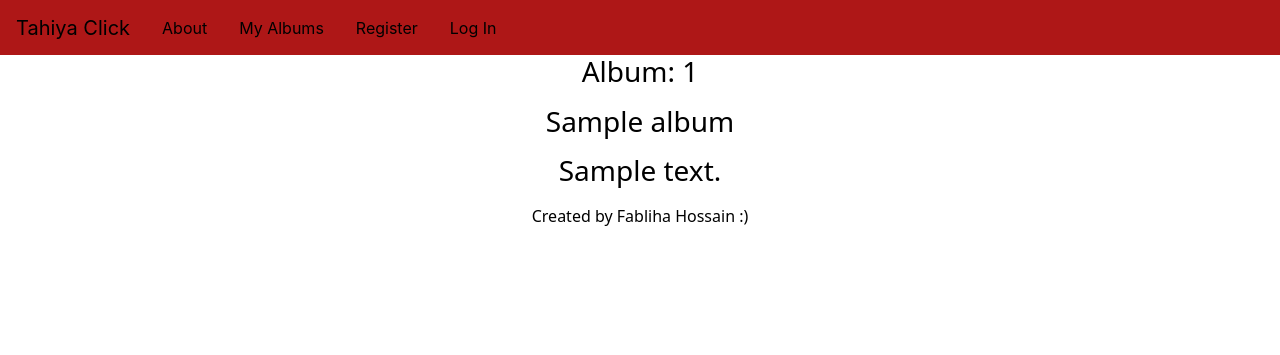
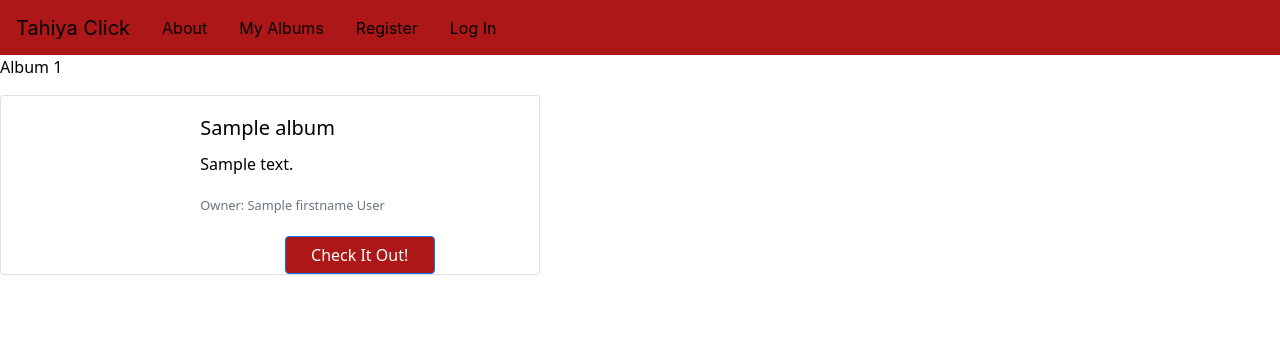
Before and after one commit to FablihaHossain/tahiya_click, a Flask app: template application/templates/albumsPage.html in a window 1280 px wide. Shown: the top 355 px of the page. Run offline with Flask 2, Linux system fonts and the light colour scheme; the template is opened without the code that fills it: most values are stand-ins (such as "Sample title", 1, 10 or a date in 2020); some libraries are stand-ins or nearby versions.

Commit message:
re-designed the my albums page to display all albums in the database with a card

```diff
--- a/application/templates/albumsPage.html
+++ b/application/templates/albumsPage.html
@@ -2,7 +2,75 @@
 {% block title %} <title> Home Page </title> {% endblock title %}
 
 {% block body %}
-<div class = "body-html body-size">
+		<div class = "body-html body-size">
+		{% for album in albums %}
+		<p> Album {{album.album_id}}</p>
+		<div class="card mb-3" style="max-width: 540px;">
+		  <div class="row no-gutters">
+		    <div class="col-md-4">
+		    {% for image in coverImages %}
+		    	{% if image in album.images %}
+		      		<img src="{{image}}" height= "200" width = "400" class="card-img" alt="...">
+		      	{% endif %}
+		     {% endfor %}
+		    </div>
+		    <div class="col-md-8">
+		      <div class="card-body">
+		        <h5 class="card-title">{{album.name}}</h5>
+		        <p class="card-text">{{album.description}}</p>
+		        {% for user in users %}
+			        {% if album.owner_id == user.user_id %}
+				        <p class="card-text"><small class="text-muted"> Owner: {{user.firstname}} {{user.lastname}}</small></p>
+			        {% endif %}
+		        {% endfor %}
+		      </div>
+		      <div class = "text-center">
+		      <a href="#" class="btn btn-primary btn-primary-block">Check It Out!</a>
+		  </div>
+		    </div>
+		  </div>
+		</div>
+		{% endfor %}
+	</div>
+
+
+
+<!-- 	<div class = "body-html body-size">
+		{% for album in albums %}
+		<p> Album {{album.album_id}}</p>
+		<div class="card mb-3" style="max-width: 540px;">
+		  <div class="row no-gutters">
+		    <div class="col-md-4">
+		    {% set imageSet = False %}
+		    {% for image in img %}
+		     <p> Before imageSet is {{imageSet}}</p>
+		    	{% if (imageSet == False) and (image in album.images) %}
+		      		<img src="{{image}}" class="card-img" alt="...">
+		      		{% set imageSet = True %}
+		      		<p> After imageSet is {{imageSet}}</p>
+		      	{% endif %}
+		      	<p> dud imageSet is {{imageSet}}</p>
+		     {% endfor %}
+		     <p> {{imageSet}}</p>
+		    </div>
+		    <div class="col-md-8">
+		      <div class="card-body">
+		        <h5 class="card-title">{{album.name}}</h5>
+		        <p class="card-text">{{album.description}}</p>
+		        {% for user in users %}
+			        {% if album.owner_id == user.user_id %}
+				        <p class="card-text"><small class="text-muted">{{user.firstname}} {{user.lastname}}</small></p>
+			        {% endif %}
+		        {% endfor %}
+		      </div>
+		    </div>
+		  </div>
+		</div>
+		{% endfor %}
+	</div> -->
+
+
+<!-- <div class = "body-html body-size">
 	<div class = "container text-center">
 	<h3>
  			{% for album in albums %}
@@ -21,7 +89,7 @@
 		Created by Fabliha Hossain :)
 	</p>
 	</div>
-</div>
+</div> -->
 
 {# Javascript Lines from https://getbootstrap.com/docs/4.3/getting-started/introduction/ #}
 <script src="https://code.jquery.com/jquery-3.4.1.slim.min.js" integrity="sha384-J6qa4849blE2+poT4WnyKhv5vZF5SrPo0iEjwBvKU7imGFAV0wwj1yYfoRSJoZ+n" crossorigin="anonymous"></script>
```
